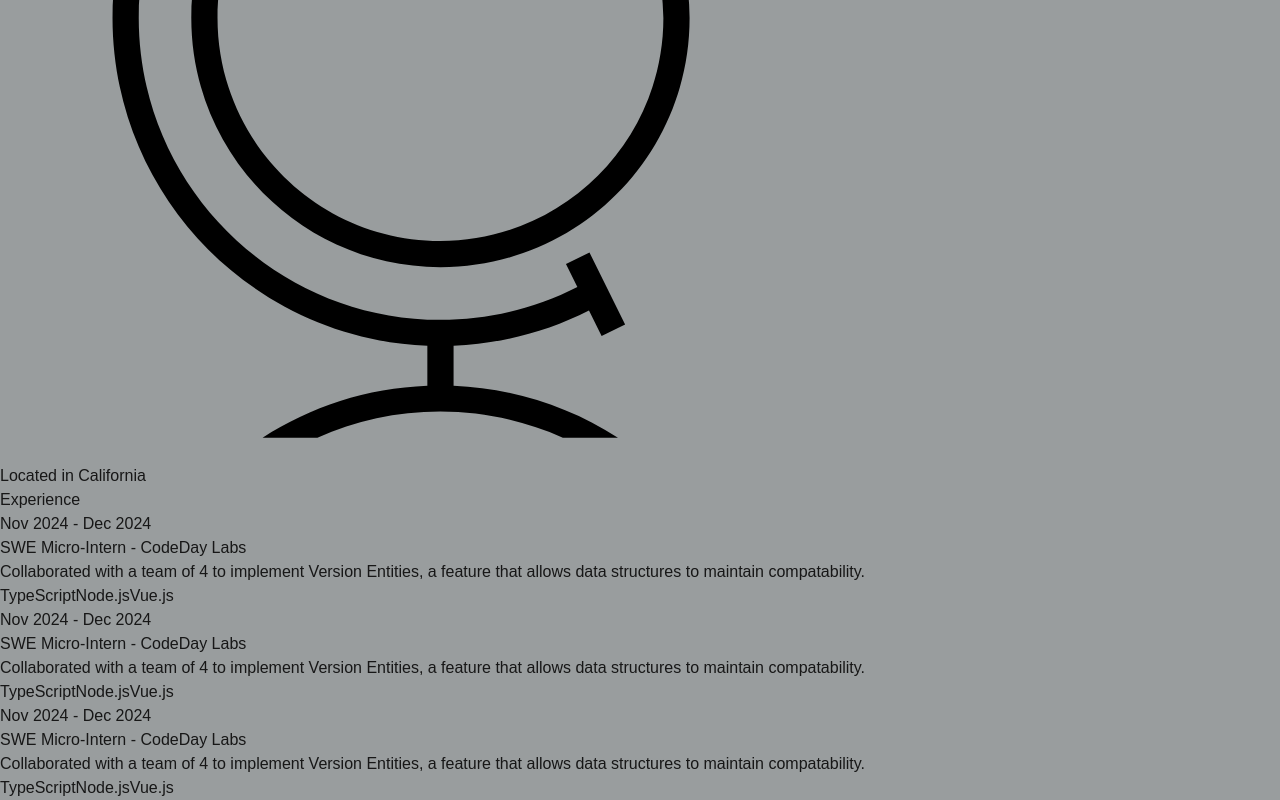
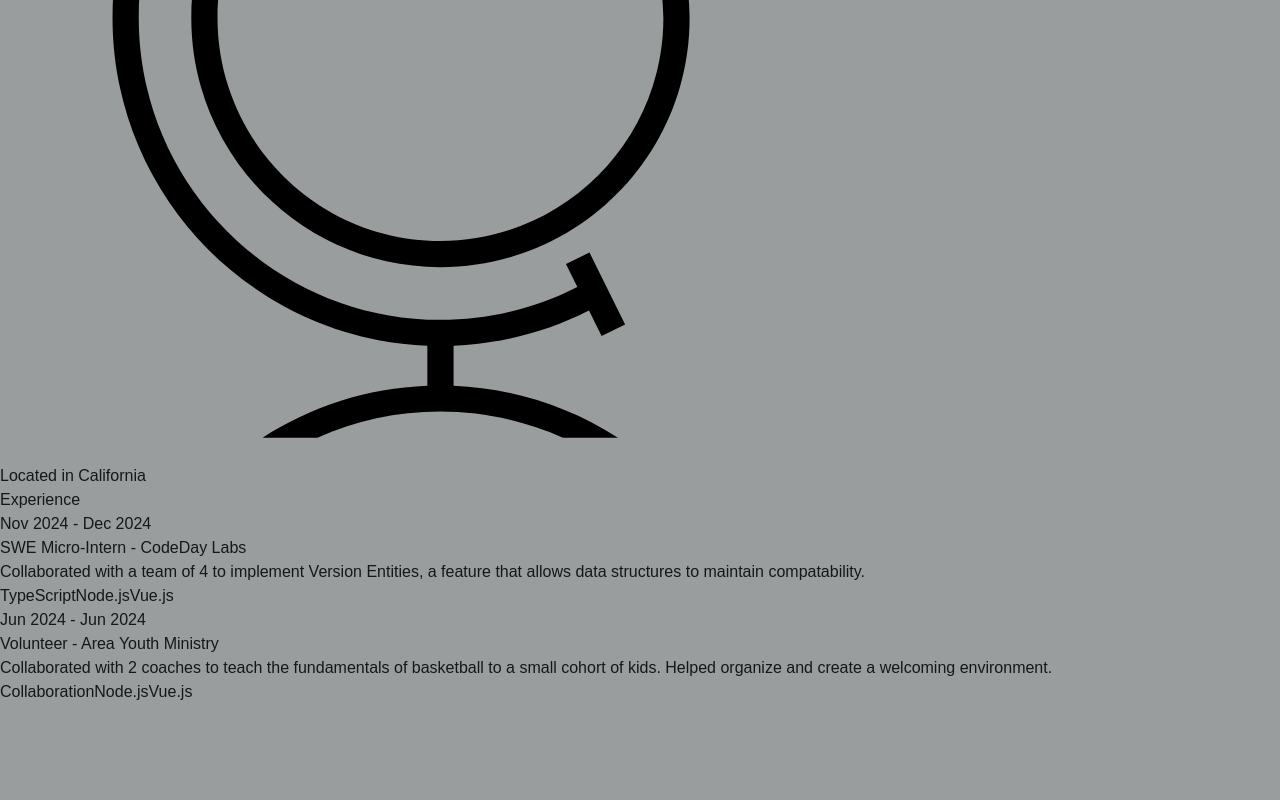
Before and after one commit to JaredSkates/Personal-Portfolio, a Next.js app: page / in a window 1280 px wide. Shown: the part 1692-2492 px from the top of the page. After the commit the page ends 2396 px from the top, so only its background shows below. Built offline with nearby package versions, Linux system fonts and the light colour scheme.

Commit message:
Fixed Experiences Content

```diff
--- a/src/constants/index.js
+++ b/src/constants/index.js
@@ -8,19 +8,13 @@ export const EXPERIENCES = [
         technologies: ["TypeScript", "Node.js", "Vue.js"],
     },
     {
-        date: "Nov 2024 - Dec 2024",
-        role: "SWE Micro-Intern",
-        company: "CodeDay Labs",
-        description: `Collaborated with a team of 4 to implement Version Entities,
-                    a feature that allows data structures to maintain compatability.`,
-        technologies: ["TypeScript", "Node.js", "Vue.js"],
+        date: "Jun 2024 - Jun 2024",
+        role: "Volunteer",
+        company: "Area Youth Ministry",
+        description: `Collaborated with 2 coaches to teach the fundamentals of
+                    basketball to a small cohort of kids. Helped organize and create
+                    a welcoming environment.`,
+        technologies: ["Collaboration", "Node.js", "Vue.js"],
     },
-    {
-        date: "Nov 2024 - Dec 2024",
-        role: "SWE Micro-Intern",
-        company: "CodeDay Labs",
-        description: `Collaborated with a team of 4 to implement Version Entities,
-                    a feature that allows data structures to maintain compatability.`,
-        technologies: ["TypeScript", "Node.js", "Vue.js"],
-    },
+
 ];
```
